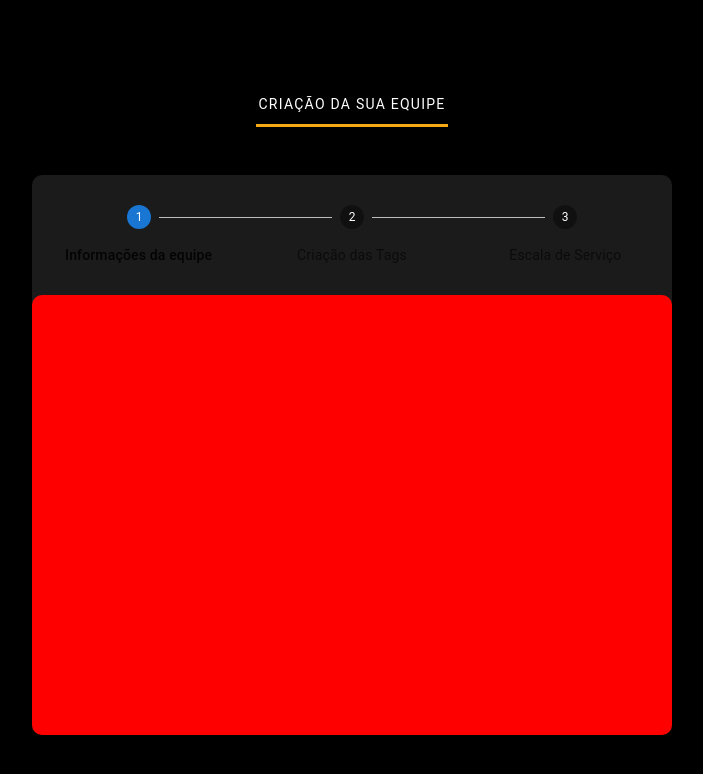
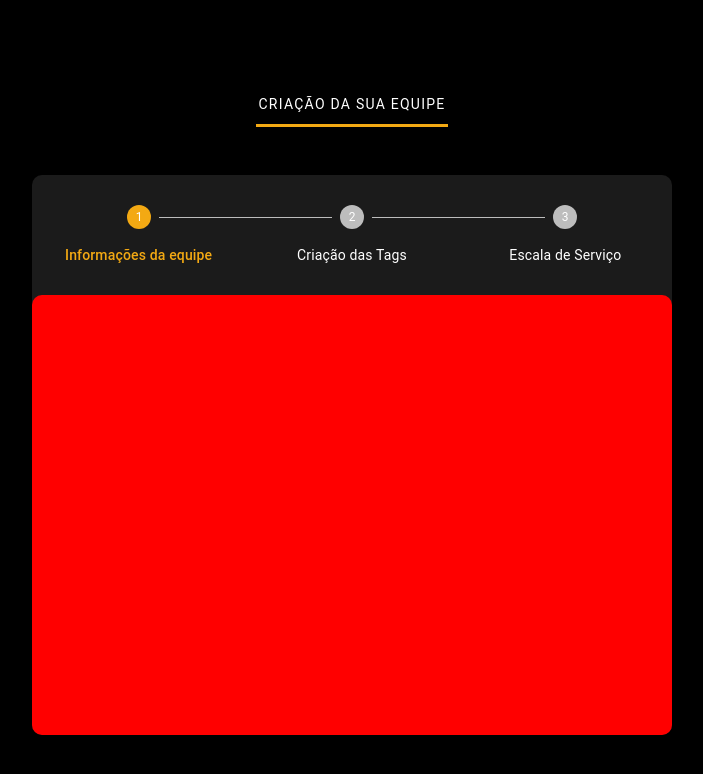
Before and after one commit to SamuelCFelix/Escala-Frontend, a React (Create React App) app: page /primeiroacesso/criarequipe in a window 1280 px wide. Shown: the top 774 px of the page, without its empty margins (288-991 px from the left). Built offline with nearby package versions, Linux system fonts and the light colour scheme.

Commit message:
continuação do stepper

```diff
--- a/src/pages/criarEquipe/index.js
+++ b/src/pages/criarEquipe/index.js
@@ -65,6 +65,35 @@ const styles = {
     mt: "30px",
     mb: "30px",
   },
+  step: {
+    "& .MuiStepLabel-root .Mui-completed": {
+      color: "#F3A913", // circle color (COMPLETED)
+    },
+    "& .MuiStepConnector-line .Mui-completed": {
+      borderColor: "#F3A913", // line color (COMPLETED)
+    },
+    "& .MuiStepLabel-label.Mui-completed.MuiStepLabel-alternativeLabel": {
+      color: "#ffffff", // Just text label (COMPLETED)
+    },
+    "& .MuiStepLabel-iconContainer .MuiStepIcon-completed": {
+      fill: "#ffffff", // Cor do ícone de verificação (COMPLETED)
+    },
+    "& .MuiStepLabel-root .Mui-active": {
+      color: "#F3A913", // circle color (ACTIVE)
+    },
+    "& .MuiStepLabel-label.Mui-active.MuiStepLabel-alternativeLabel": {
+      color: "#F3A913", // Just text label (ACTIVE)
+    },
+    "& .MuiStepLabel-root .Mui-active .MuiStepIcon-text": {
+      fill: "#ffffff", // circle's number (ACTIVE)
+    },
+    "& .MuiStepLabel-label.MuiStepLabel-alternativeLabel": {
+      color: "#ffffff", // Just text label (NEXT)
+    },
+    "& .css-1u4zpwo-MuiSvgIcon-root-MuiStepIcon-root": {
+      color: "#BDBDBD", // circle color (NEXT)
+    },
+  },
   boxConteudo: {
     background: "red",
     width: "100%",
@@ -74,7 +103,19 @@ const styles = {
 };
 
 const CriarEquipe = () => {
-  const [activeStep, setActiveStep] = useState(1);
+  const [activeStep, setActiveStep] = useState(0);
+
+  const handlenProximoStep = () => {
+    if (activeStep < 2) {
+      setActiveStep((proximo) => proximo + 1);
+    }
+  };
+
+  const handlenVoltarStep = () => {
+    if (activeStep > 0) {
+      setActiveStep((voltar) => voltar - 1);
+    }
+  };
 
   const stepsCriarEquipe = [
     {
@@ -99,9 +140,9 @@ const CriarEquipe = () => {
       </Box>
       <Box sx={styles.boxCenter}>
         <Box sx={styles.boxStepper}>
-          <Stepper alternativeLabel>
+          <Stepper activeStep={activeStep} alternativeLabel>
             {stepsCriarEquipe.map((step, index) => (
-              <Step key={step.label}>
+              <Step key={step.label} sx={styles.step}>
                 <StepLabel>{step.label}</StepLabel>
               </Step>
             ))}
```
